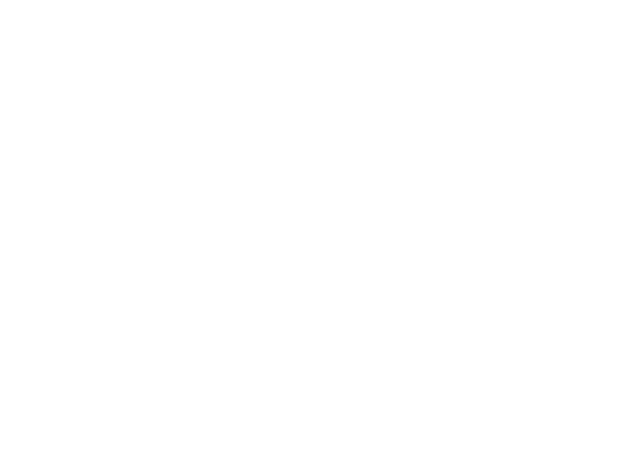
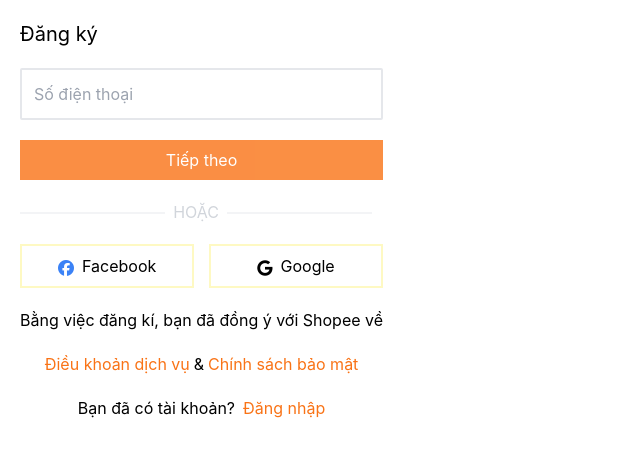
Before and after one commit to VVVu1511/ShopeeClone_FrontEnd, a React (Create React App) app: page /register in a window 1280 px wide. Before the commit this address had no page. Shown: the top 456 px of the page, without its empty margins (0-640 px from the left). Built offline with nearby package versions, Linux system fonts and the light colour scheme.

Commit message:
test Login, demo Register component

```diff
--- a/src/components/Login/Login.jsx
+++ b/src/components/Login/Login.jsx
@@ -4,7 +4,7 @@
 
 function Login(){
     const [isButtonActive,setIsButtonActive] = useState(false);
-    const [isAccountValid, setIsAccountValid] = useState(false);
+    const [isAccountValid, setIsAccountValid] = useState(true);
     const [password,setPassword] = useState('');
     const userName = useRef(null);
     const [eyeOpen, setEyeOpen] = useState(false);
@@ -25,17 +25,19 @@
 
     async function handleLoginButton(){
         const response = await fetch("http://localhost:8080/shop/auth/token",{
-            "method": 'POST',
-            "content-type": 'application/json',
+            method: 'POST',
+            headers: {
+                "Content-Type": 'application/json'
+            },
             "body": JSON.stringify({
                 username: userName.current.value,
                 password: password
             })
         });
 
-        const data = await response.data();
+        const data = await response.json();
 
-        if(data.authenticated == true){
+        if(data.code === 0){
             setIsAccountValid(true);
             navigate("/home");
         }
@@ -57,6 +59,10 @@
         }
     }
 
+    function handleRegisterClick(){
+        navigate("/register");
+    }
+
     return (
         <>
             <div className='bg-white pl-16 pr-16 pt-8 pb-8 place-content-between flex'>
@@ -69,10 +75,12 @@
             </div>
 
             <div className='flex justify-end pr-32 bg-orange-500 pt-16 pb-16'>
-                <div className= {`inline-block rounded-lg space-y-5 p-5 bg-white ${style.login}`}>
+                <div className= {`inline-block rounded-lg space-y-5 p-5 bg-white
+                    ${style.login}`}>
                     <div className='flex space-x-3'>
                         <p className='m-3 text-black text-xl'>Đăng nhập</p>
-                        <div className='p-3 bg-white text-yellow-200 border-2 border-yellow-200'>Đăng nhập với mã QR</div>
+                        <div className='p-3 bg-white text-yellow-200 border-2
+                        border-yellow-200'>Đăng nhập với mã QR</div>
                         <i className="fa-solid fa-qrcode mt-5 text-orange-500"></i>
                     </div>
 
@@ -84,18 +92,27 @@
                         </div>
                     </div>
 
-                    <input ref={userName} onChange={handleLoginInput} id="userName" className='p-3 w-full border-2 border-gray-200 rounded-sm' placeholder="Email/Số điện thoại/Tên đăng nhập"></input>
+                    <input ref={userName} onChange={handleLoginInput} id="userName"
+                        className='p-3 w-full border-2 border-gray-200 rounded-sm'
+                        placeholder="Email/Số điện thoại/Tên đăng nhập"></input>
 
                     <div className='relative'>
-                        <input type='password' onChange={(e) => {handleLoginInput(); handlePasswordInput(e);}} id="password" className='w-full p-3 border-2 border-gray-200 rounded-sm' placeholder="Mật khẩu"></input>
+                        <input type='password' onChange={(e) => {
+                            handleLoginInput();
+                            handlePasswordInput(e);
+                        }} id="password" className='w-full p-3 border-2 border-gray-200 rounded-sm' placeholder="Mật khẩu"></input>
                         <i
                             onClick={handleEyeClick}
-                            className={`right-3.5 top-3.5 absolute ${eyeOpen ? "fa-solid fa-eye" : "fa-solid fa-eye-slash"}`}
+                            className={`right-3.5 top-3.5 absolute ${
+                            eyeOpen ? "fa-solid fa-eye" : "fa-solid fa-eye-slash"}`}
                         />
 
                     </div>
 
-                    <button className={`${isButtonActive ? "bg-orange-500 cursor-pointer hover:opacity-80" : "bg-orange-300 cursor-not-allowed"} pb-2 pt-2 w-full flex justify-center text-white`}>Đăng nhập</button>
+                    <button onClick={handleLoginButton}
+                        className={`${isButtonActive
+                        ? "bg-orange-500 cursor-pointer hover:opacity-80" : "bg-orange-300 cursor-not-allowed"}
+                        pb-2 pt-2 w-full flex justify-center text-white`}>Đăng nhập</button>
 
                     <div className='flex place-content-between'>
                         <p className='text-blue-400 text-sm'>Quên mật khẩu</p>
@@ -109,11 +126,13 @@
                     </div>
 
                     <div className='flex place-content-between'>
-                        <div className='space-x-2 pt-2 pb-2 w-[48%] justify-center flex border-2 border-yellow-100'>
+                        <div className='space-x-2 pt-2 pb-2 w-[48%] justify-center
+                            flex border-2 border-yellow-100'>
                             <i class="text-blue-500 mt-1.5 fa-brands fa-facebook"></i>
                             <p>Facebook</p>
                         </div>
-                        <div className='space-x-2 pt-2 pb-2 w-[48%] justify-center flex border-2 border-yellow-100'>
+                        <div className='space-x-2 pt-2 pb-2 w-[48%] justify-center flex border-2
+                        border-yellow-100'>
                             <i className="mt-1.5 fa-brands fa-google"></i>
                             <p>Google</p>
                         </div>
@@ -121,7 +140,7 @@
 
                     <div className='flex space-x-2 justify-center'>
                         <p className=''>Bạn mới biết đến Shopee?</p>
-                        <p className=' text-orange-500'>Đăng ký</p>
+                        <p onClick={handleRegisterClick} className=' text-orange-500'>Đăng ký</p>
                     </div>
                 </div>
             </div>
--- /dev/null
+++ b/src/components/Register/Register.jsx
@@ -0,0 +1,61 @@
+import React from 'react';
+import { useRef , useState} from 'react';
+
+function Register(){
+    const [phoneNumber,setPhoneNumber] = useState("");
+
+    function inputPhoneNumber(e){
+        setPhoneNumber(e.target.value);
+    }
+
+    return (
+        <>
+            <div className= {` inline-block rounded-lg space-y-5 p-5 bg-white`}>
+                <p className="text-xl text-black">Đăng ký</p>
+
+                <input id="phone_number" onChange={(e) => inputPhoneNumber(e)}
+                className='p-3 w-full border-2 border-gray-200 rounded-sm'
+                placeholder="Số điện thoại"></input>
+
+                <button className={`${phoneNumber === "" ? 'cursor-not-allowed opacity-80 bg-orange-300' : 'hover:opacity-80 bg-orange-500'}
+                    bg-orange-500 cursor-pointer hover:opacity-80
+                    pb-2 pt-2 w-full flex justify-center text-white`}>Tiếp theo</button>
+
+
+                <div className='flex w-full space-x-2'>
+                    <span className='mt-3 h-0.5 w-[40%] bg-gray-100'></span>
+                    <p className='text-gray-300'>HOẶC</p>
+                    <span className='mt-3 h-0.5 w-[40%] bg-gray-100'></span>
+                </div>
+
+                <div className='flex place-content-between'>
+                    <div className='space-x-2 pt-2 pb-2 w-[48%] justify-center
+                        flex border-2 border-yellow-100'>
+                        <i class="text-blue-500 mt-1.5 fa-brands fa-facebook"></i>
+                        <p>Facebook</p>
+                    </div>
+                    <div className='space-x-2 pt-2 pb-2 w-[48%] justify-center flex border-2
+                    border-yellow-100'>
+                        <i className="mt-1.5 fa-brands fa-google"></i>
+                        <p>Google</p>
+                    </div>
+                </div>
+
+                <p className=''>Bằng việc đăng kí, bạn đã đồng ý với Shopee về</p>
+
+                <div className='flex space-x-1 justify-center'>
+                        <p className=' text-orange-500'>Điều khoản dịch vụ</p>
+                        <p>&</p>
+                        <p className=' text-orange-500'>Chính sách bảo mật</p>
+                </div>
+
+                <div className='flex space-x-2 justify-center'>
+                        <p>Bạn đã có tài khoản?</p>
+                        <p className=' text-orange-500'>Đăng nhập</p>
+                </div>
+            </div>
+        </>
+    );
+}
+
+export default Register;
--- a/src/routes/AppRoutes.jsx
+++ b/src/routes/AppRoutes.jsx
@@ -6,31 +6,39 @@
 import Footer from "../components/Footer/Footer";
 import React from 'react';
 import Login from "../components/Login/Login"
+import Register from "../components/Register/Register";
 
 const AppRoutes = () => {
   return (
     <Router>
       <Routes>
-        <Route path="/login" element={<Filter />} />
-
-        <Route path="/home" element={<Login />} />
-
-        <Route path = "/test" element={
-
+        <Route path="/home" element={
           <>
-            {/* <NavBar />
-
+            <NavBar />
             <div className="flex justify-center mb-5">
               <Filter />
               <ProductGrid />
             </div>
 
-            <Footer /> */}
+            <Footer />
+          </>
 
+        } />
+
+        <Route path = "/login" element={
+          <>
             <Login></Login>
+            <Footer></Footer>
           </>
 
           } />
+
+          <Route path = "/register" element={
+            <>
+              <Register></Register>
+            </>
+          } />
+
       </Routes>
     </Router>
   );
```
